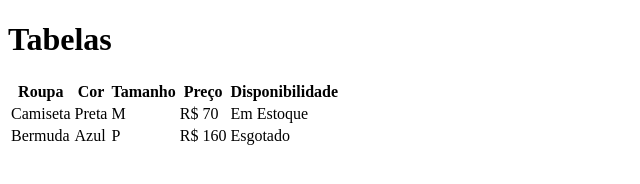
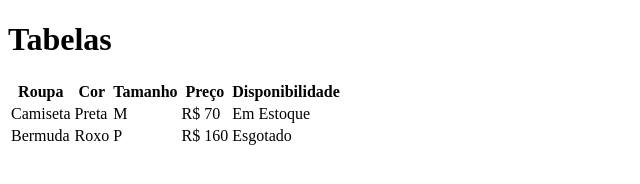
Before and after one commit to KoeLord/Aula-Tabela, a plain HTML site: page index.html in a window 1280 px wide. Shown: the full height of the page, 0-640 px from the left. Drawn offline with Linux system fonts and the light colour scheme.

Commit message:
trocou a cor azul por roxo

```diff
--- a/index.html
+++ b/index.html
@@ -26,7 +26,7 @@
         </tr>
         <tr>
             <td>Bermuda</td>
-            <td>Azul</td>
+            <td>Roxo</td>
             <td>P</td>
             <td>R$ 160</td>
             <td>Esgotado</td>
```
